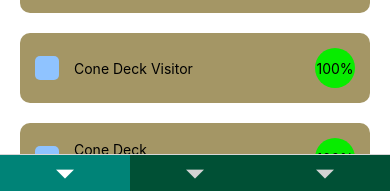
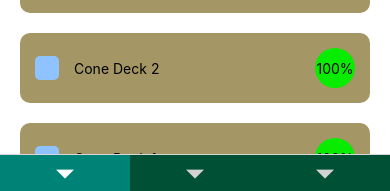
Before and after one commit to nhartzel/uncc-propark, a React Native app: screen /Decks in a window 390 px wide. Shown: the part 641-832 px from the top of the page. Built offline with nearby package versions, Linux system fonts and the light colour scheme.

Commit message:
added passType field to deck data

```diff
--- a/components/deckData.js
+++ b/components/deckData.js
@@ -1,32 +1,42 @@
 export const deckData = [
     {
         name: "East Deck 1",
+        passType: "FV",
     },
     {
         name: "North Deck",
+        passType: "CRF",
     },
     {
         name: "CRI Deck",
+        passType: "CRF",
     },
     {
         name: "West Deck",
+        passType: "CF",
     },
     {
         name: "Union Deck Lower",
+        passType: "CF"
     },
     {
         name: "Union Deck Upper",
+        passType: "V",
     },
     {
-        name: "Cone Deck Visitor",
+        name: "Cone Deck 2",
+        passType: "CV",
     },
     {
-        name: "Cone Deck Faculty/Staff",
+        name: "Cone Deck 1",
+        passType: "F",
     },
     {
         name: "South Village Deck",
+        passType: "CRFV",
     },
     {
         name: "East Deck 2/3",
+        passType: "CF",
     },
 ];
```
